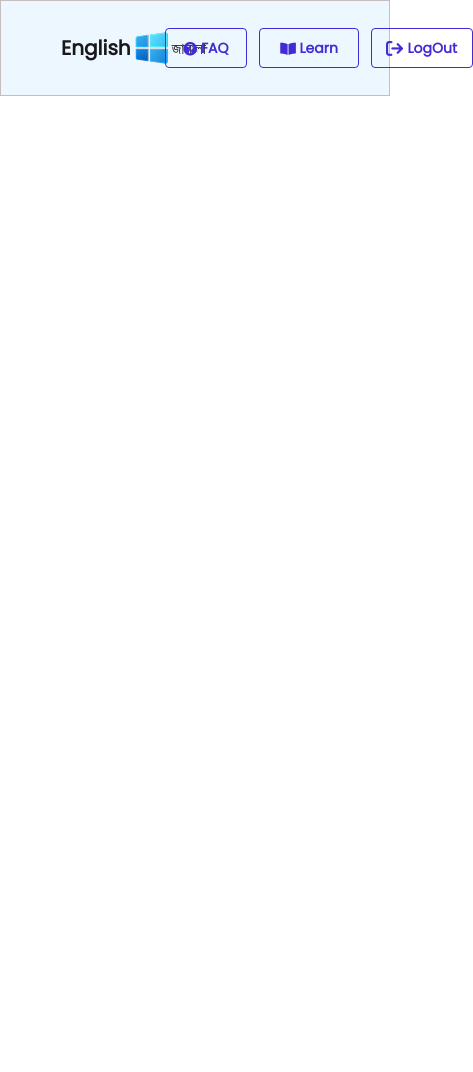
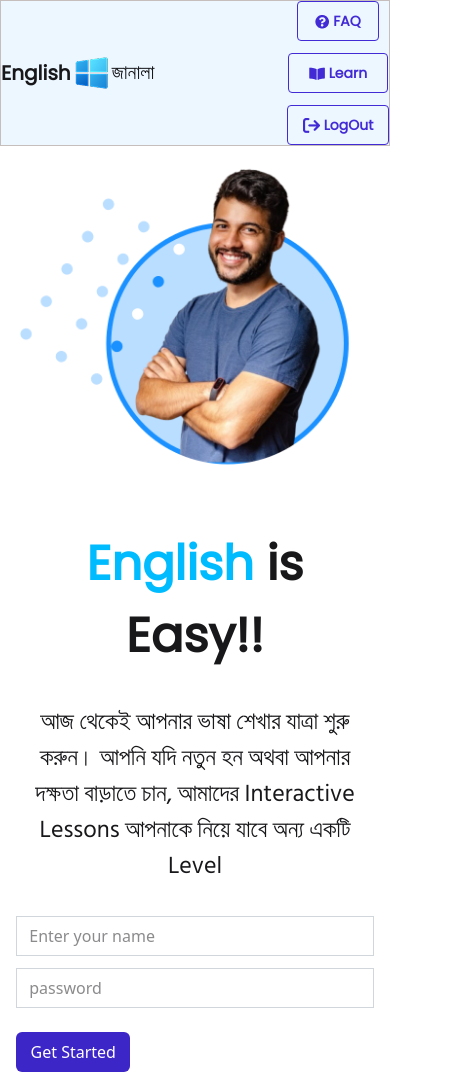
Before and after one commit to sodium000/english-book, a plain HTML site: page index.html in a window 390 px wide. Shown: the whole page, 473 px wide, since content can reach past the window. Before the commit the page ends 844 px from the top, so only its background shows below. Drawn offline with nearby package versions, Linux system fonts and the light colour scheme.

Commit message:
banner added

```diff
--- a/index.html
+++ b/index.html
@@ -1,5 +1,6 @@
 <!DOCTYPE html>
 <html lang="en">
+
 <head>
     <meta charset="UTF-8">
     <meta name="viewport" content="width=device-width, initial-scale=1.0">
@@ -9,7 +10,9 @@
 
     <link rel="shortcut icon" href="./assets/logo.png" type="image/x-icon">
 
-<link rel="stylesheet" href="https://cdnjs.cloudflare.com/ajax/libs/font-awesome/7.0.1/css/all.min.css" integrity="sha512-2SwdPD6INVrV/lHTZbO2nodKhrnDdJK9/kg2XD1r9uGqPo1cUbujc+IYdlYdEErWNu69gVcYgdxlmVmzTWnetw==" crossorigin="anonymous" referrerpolicy="no-referrer" />
+    <link rel="stylesheet" href="https://cdnjs.cloudflare.com/ajax/libs/font-awesome/7.0.1/css/all.min.css"
+        integrity="sha512-2SwdPD6INVrV/lHTZbO2nodKhrnDdJK9/kg2XD1r9uGqPo1cUbujc+IYdlYdEErWNu69gVcYgdxlmVmzTWnetw=="
+        crossorigin="anonymous" referrerpolicy="no-referrer" />
 
     <link rel="preconnect" href="https://fonts.googleapis.com">
     <link rel="preconnect" href="https://fonts.gstatic.com" crossorigin>
@@ -23,32 +26,54 @@
     <link rel="stylesheet" href="style.css">
 
 </head>
+
 <body>
     <!-- nav bar -->
-    <div class="flex items-center justify-between px-15 border h-[96px]  border-[#c6bdbd] bg-[#badeff42]">
+    <div class="flex items-center justify-between md:px-15 border md:h-[96px]  border-[#c6bdbd] bg-[#badeff42]">
         <div class="flex items-center">
             <h1 class="font-semibold text-[20px] poppins-regular">
                 English
             </h1>
-            <img src="./assets/logo.png" alt=""
-            <h1 class="font-normal text-[20px] hind-siliguri-regular">
+            <img src="./assets/logo.png" alt="" ><h1 class="font-normal text-[20px] hind-siliguri-regular">
             জানালা
             </h1>
         </div>
-        <div class="flex items-center justify-center gap-3">
-            <div class="flex gap-1 border min-w-[82px] justify-center items-center  rounded-sm h-[40px] font-semibold text-[14px] poppins-regular text-[#422AD5] border-[#422ad5] ">
+        <div class="flex flex-col items-center justify-center gap-3 md:flex-row">
+            <button
+                class="flex gap-1 border min-w-[82px] justify-center items-center  rounded-sm h-[40px] font-semibold text-[14px] poppins-regular text-[#422AD5] border-[#422ad5] ">
                 <img src="./assets/fa-circle-question.png" alt="">
                 <h1>FAQ</h1>
-            </div>
-            <div class="flex gap-1 border min-w-[100px] justify-center items-center rounded-sm h-[40px] font-semibold text-[14px] poppins-regular text-[#422AD5] border-[#422ad5]">
+            </button>
+            <button
+                class="flex gap-1 border min-w-[100px] justify-center items-center rounded-sm h-[40px] font-semibold text-[14px] poppins-regular text-[#422AD5] border-[#422ad5]">
                 <img src="./assets/fa-book-open.png" alt="">
                 <h1>Learn</h1>
-            </div>
-            <div class="flex gap-1 border min-w-[102px] justify-center items-center rounded-sm h-[40px] font-semibold text-[14px] poppins-regular text-[#422AD5]  border-[#422ad5] ">
+            </button>
+            <button
+                class="flex gap-1 border min-w-[102px] justify-center items-center rounded-sm h-[40px] font-semibold text-[14px] poppins-regular text-[#422AD5]  border-[#422ad5] ">
                 <img src="./assets/fa-arrow-right-from-bracket.png" alt="">
                 <h1>LogOut</h1>
+            </button>
         </div>
+    </div>
+    <!-- banner -->
+
+    <div class="flex h-[864px] flex-col-reverse md:flex-row w-11/12 mx-auto justify-center items-center gap-10 mt-6">
+        <div class="flex-1 text-center md:text-left ">
+            <h2 class="font-bold text-[48px] mb-8 poppins-regular text-[#00BCFF]">English<span class="text-[#18181B]"> is Easy!!</span></h2>
+            <p class="hind-siliguri-regular text-[24px] font-medium mb-8">আজ থেকেই আপনার ভাষা শেখার যাত্রা শুরু করুন। আপনি যদি নতুন হন অথবা আপনার দক্ষতা বাড়াতে চান, আমাদের Interactive Lessons আপনাকে নিয়ে যাবে অন্য একটি Level</p>
+            <div class="flex flex-col md:w-[360px] gap-3 ">
+                <input type="text" placeholder="Enter your name" class="h-[40px] border-gray-300 p-3">
+                <input type="password" placeholder="password" class="h-[40px] border-gray-300 p-3">
+                <button class="w-[114px] h-[40px] mt-3 bg-[#3D26C7] rounded-md border-[#3D26C7] text-white">
+                    Get Started
+                </button>
+            </div>
+        </div>
+        <div class="flex-1">
+            <img src="./assets/hero-student.png" alt="">
         </div>
     </div>
 </body>
+
 </html>
```
Lines whose indentation alone changed are shown as unchanged.
